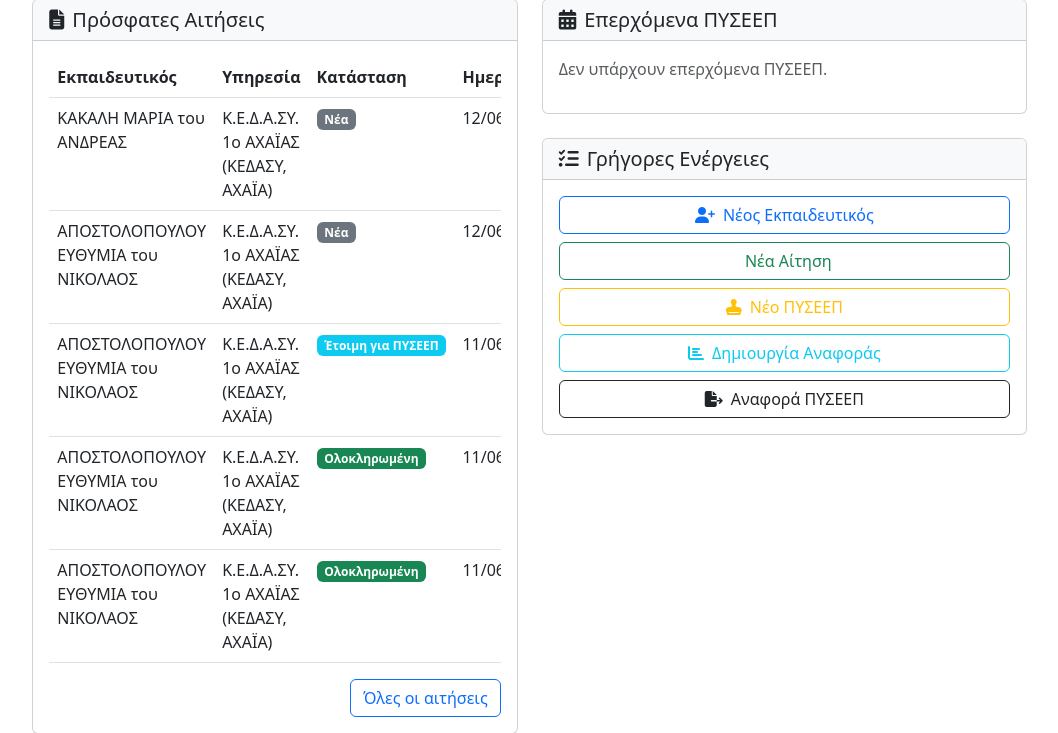
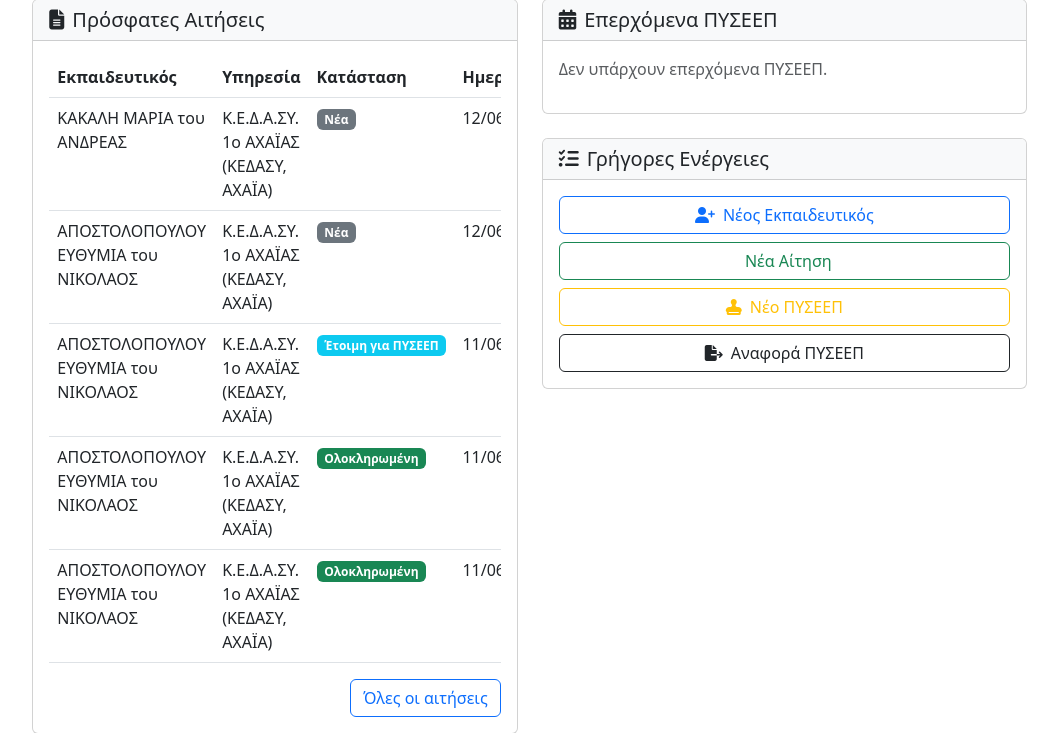
Before and after one commit to apettas/theodosi4, a Django app: page / in a window 1280 px wide. Shown: the part 405-1138 px from the top of the page, without its empty margins (217-1275 px from the left). Run offline with Django 5.2, Linux system fonts and the light colour scheme; a user stored in the database is signed in; data comes from the database, SQL or seed files in the repository; some libraries are stand-ins or nearby versions.

Commit message:
Remove 'Δημιουργία Αναφοράς' button from home page quick actions

```diff
--- a/proipiresia/templates/proipiresia/home.html
+++ b/proipiresia/templates/proipiresia/home.html
@@ -158,9 +158,6 @@
                         <a href="{% url 'pyseep-create' %}" class="btn btn-outline-warning">
                             <i class="fas fa-stamp me-2"></i>Νέο ΠΥΣΕΕΠ
                         </a>
-                        <a href="{% url 'generate-report' %}" class="btn btn-outline-info">
-                            <i class="fas fa-chart-bar me-2"></i>Δημιουργία Αναφοράς
-                        </a>
                         <a href="{% url 'generate-pyseep-report' %}" class="btn btn-outline-dark">
                             <i class="fas fa-file-export me-2"></i>Αναφορά ΠΥΣΕΕΠ
                         </a>
```
